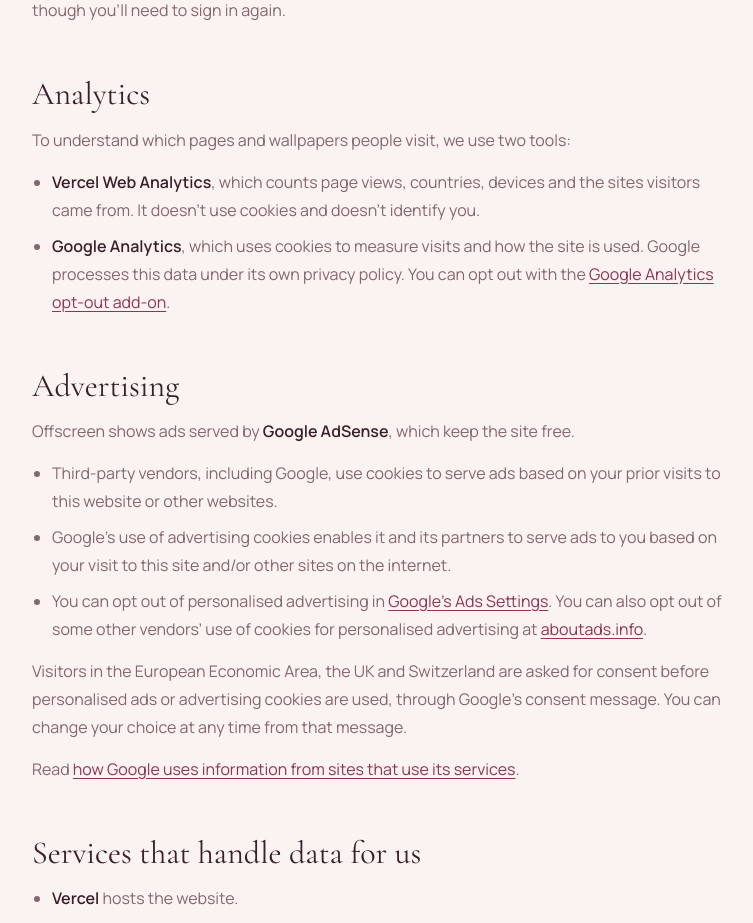
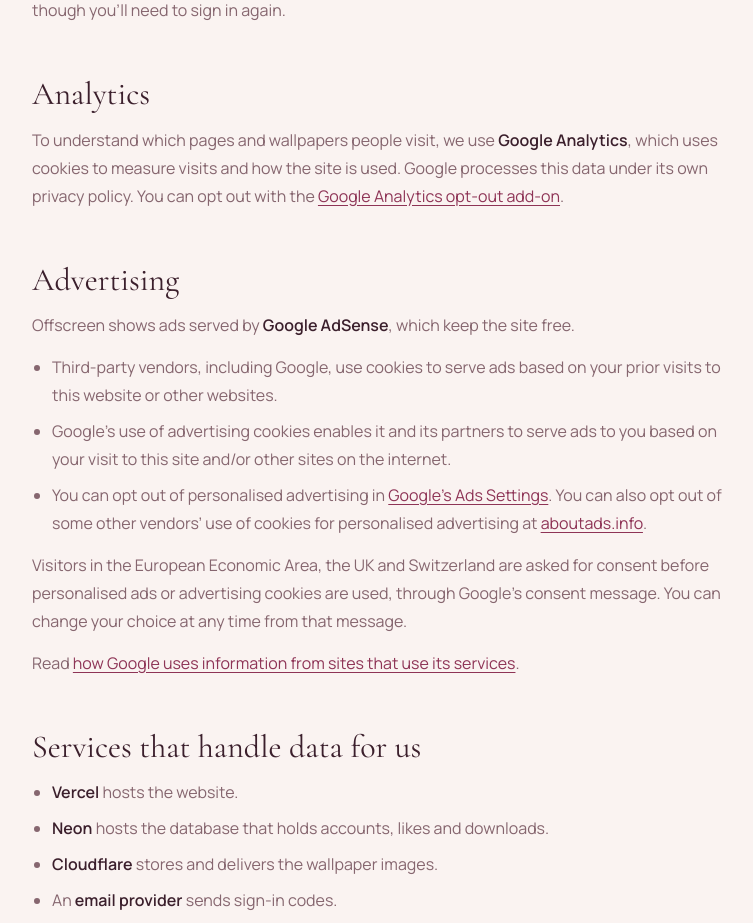
Before and after one commit to Anjalisinggh/Offscreen, a Next.js app: page /privacy in a window 1280 px wide. Shown: the part 1440-2363 px from the top of the page, without its empty margins (16-769 px from the left). Built offline with nearby package versions, Linux system fonts and the light colour scheme; no server answers.

Commit message:
Remove Vercel Web Analytics; Google Analytics already covers visits

```diff
--- a/app/layout.tsx
+++ b/app/layout.tsx
@@ -1,7 +1,6 @@
 import type { Metadata, Viewport } from 'next';
 import type { ReactNode } from 'react';
 import Script from 'next/script';
-import { Analytics } from '@vercel/analytics/next';
 import { store } from '@/lib/store';
 import { currentUser, publicUser } from '@/lib/session';
 import { libraryCount } from '@/lib/wallpapers';
@@ -63,9 +62,7 @@
           <Footer count={libraryCount()} />
         </AppProvider>
         <Motion />
-        {/* visitor counts, top pages, countries and referrers, shown under Analytics on Vercel */}
-        {process.env.VERCEL && <Analytics />}
-        {/* the same visits, sent to Google Analytics (the "Off Screen" web stream) */}
+        {/* visits, sent to Google Analytics (the "Off Screen" web stream) */}
         <Script src={`https://www.googletagmanager.com/gtag/js?id=${GA_ID}`} strategy="afterInteractive" />
         <Script id="ga-init" strategy="afterInteractive">{GA_SCRIPT}</Script>
       </body>
--- a/app/privacy/page.tsx
+++ b/app/privacy/page.tsx
@@ -48,11 +48,7 @@
         <p>You can delete or block cookies in your browser’s settings. The site still works without them, though you’ll need to sign in again.</p>
 
         <h2>Analytics</h2>
-        <p>To understand which pages and wallpapers people visit, we use two tools:</p>
-        <ul>
-          <li><b>Vercel Web Analytics</b>, which counts page views, countries, devices and the sites visitors came from. It doesn’t use cookies and doesn’t identify you.</li>
-          <li><b>Google Analytics</b>, which uses cookies to measure visits and how the site is used. Google processes this data under its own privacy policy. You can opt out with the <a href="https://tools.google.com/dlpage/gaoptout" target="_blank" rel="noopener">Google Analytics opt-out add-on</a>.</li>
-        </ul>
+        <p>To understand which pages and wallpapers people visit, we use <b>Google Analytics</b>, which uses cookies to measure visits and how the site is used. Google processes this data under its own privacy policy. You can opt out with the <a href="https://tools.google.com/dlpage/gaoptout" target="_blank" rel="noopener">Google Analytics opt-out add-on</a>.</p>
 
         <h2>Advertising</h2>
         <p>Offscreen shows ads served by <b>Google AdSense</b>, which keep the site free.</p>
--- a/package.json
+++ b/package.json
@@ -20,7 +20,6 @@
   "author": "",
   "license": "MIT",
   "dependencies": {
-    "@vercel/analytics": "^2.0.1",
     "aws4fetch": "^1.0.20",
     "next": "^16.3.8",
     "nodemailer": "^10.0.13",
```
Also changed, not shown: 1 other file (tests, documents, lock files or other folders).
